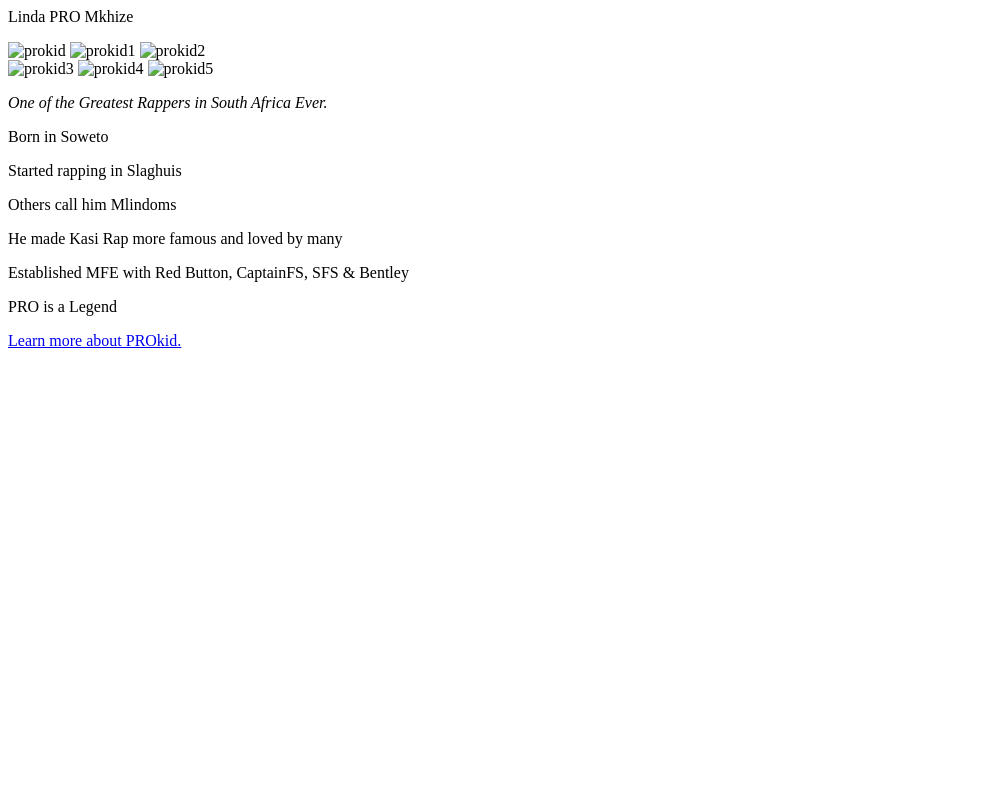
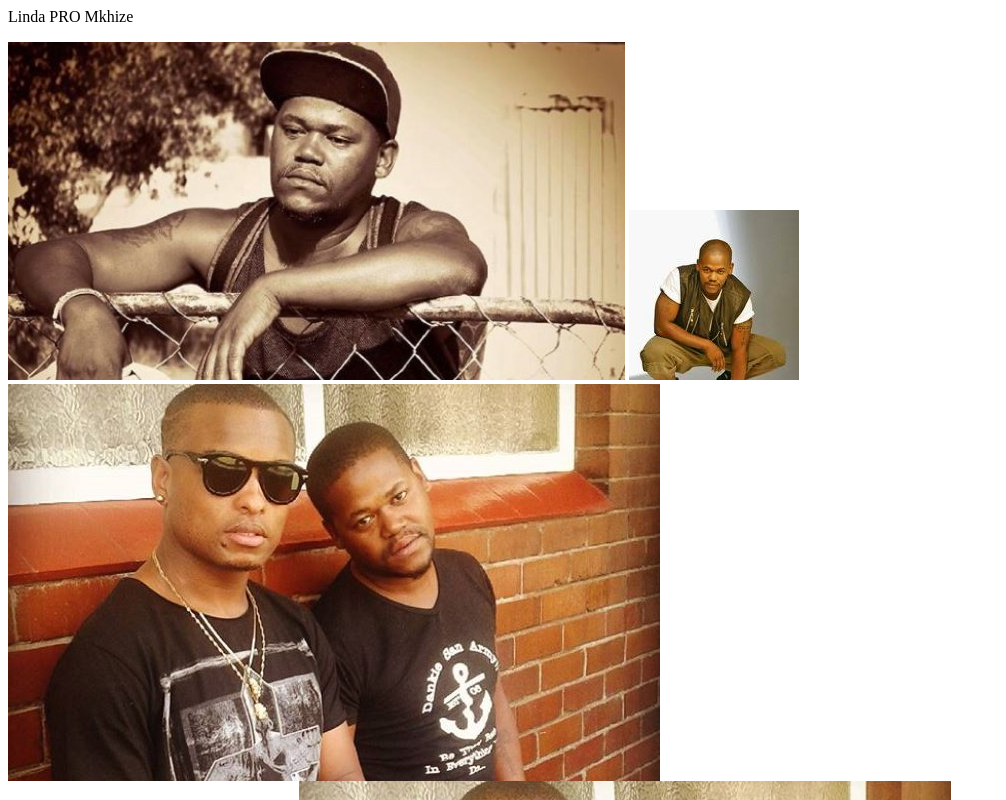
Before and after one commit to MuziZwane/tribute-page, a plain HTML site: page index.html in a window 1280 px wide. Shown: the top 800 px of the page, without its empty margins (0-1006 px from the left). Drawn offline with Linux system fonts and the light colour scheme.

Commit message:
refactor the index and styles code

```diff
--- a/index.html
+++ b/index.html
@@ -7,14 +7,14 @@
     <div class="row">
           <div class="column"></div>
           <div class="column">
-            <img src="C:\Users\hp\Desktop\prokid-1.jpeg" alt="prokid" id="image">
-            <img src="C:\Users\hp\Desktop\prokid-2.jpeg" alt="prokid1" id="image">
-            <img src="C:\Users\hp\Desktop\prokid-3.jpeg" alt="prokid2" id="image">
+            <img src="images/pro1.png" alt="prokid" id="image">
+            <img src="images/pro2.jpg" alt="prokid" id="image">
+            <img src="images/pro3.png" alt="prokid" id="image">
           </div>
           <div class="column">
-            <img src="C:\Users\hp\Desktop\prokid-4.jpeg" alt="prokid3" id="image">
-            <img src="C:\Users\hp\Desktop\prokid-5.jpeg" alt="prokid4" id="image">
-            <img src="C:\Users\hp\Desktop\prokid-6.jpeg" alt="prokid5" id="image">
+            <img src="images/pro4.jpg" alt="prokid" id="image">
+            <img src="images/pro5.png" alt="prokid" id="image">
+            <img src="images/pro3.png" alt="prokid" id="image">
             </div>
           <div class="column"></div>
         </div>
--- a/style.css
+++ b/style.css
@@ -1,6 +1,10 @@
 .title {
   text-align: center;
   line-height: 100px;
+}
+
+.main {
+  background-color: aqua;
 }
 
 .row {
```
